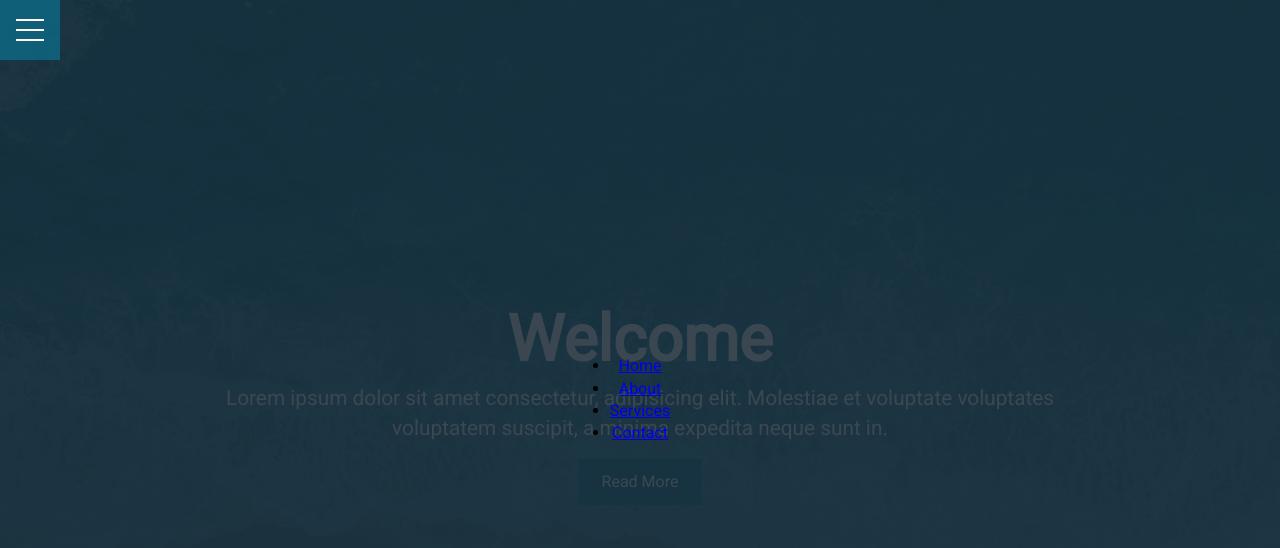
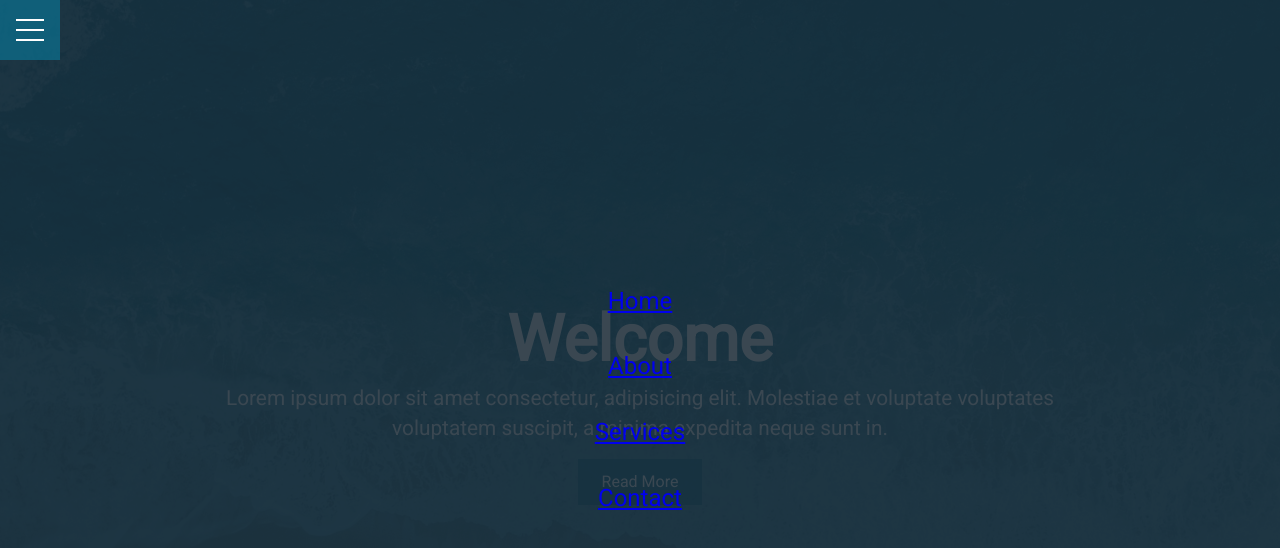
Before and after one commit to alan-nguyen/hamburger-menu, a plain HTML site: page index.html in a window 1280 px wide. Drawn offline with Linux system fonts and the light colour scheme.

Commit message:
Style list

```diff
--- a/css/menu.css
+++ b/css/menu.css
@@ -108,3 +108,10 @@
   /* opacity: 0; */
   transition: opacity 0.4s ease;
 }
+
+.menu-wrap .menu > div > div > ul > li {
+  list-style: none;
+  color: #fff;
+  font-size: 1.5rem;
+  padding: 1rem;
+}
```
